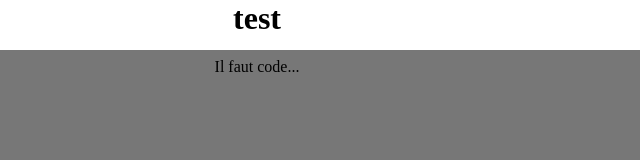
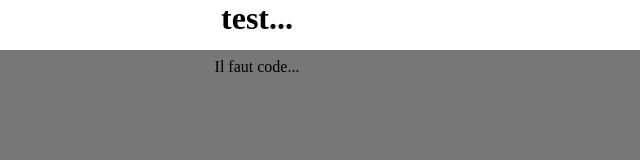
Before and after one commit to jaipastrouvedenom/jaipastrouvedenom.github.io, a plain HTML site: page index.html in a window 1280 px wide. Shown: the full height of the page, 383-1023 px from the left. Drawn offline with Linux system fonts and the light colour scheme.

Commit message:
Update index.html

```diff
--- a/index.html
+++ b/index.html
@@ -11,7 +11,7 @@
 	<body>
 
 		<div id="titre">
-			<h1>test</h1>
+			<h1>test...</h1>
 
 			<p>Il faut code...</p>
 
```
